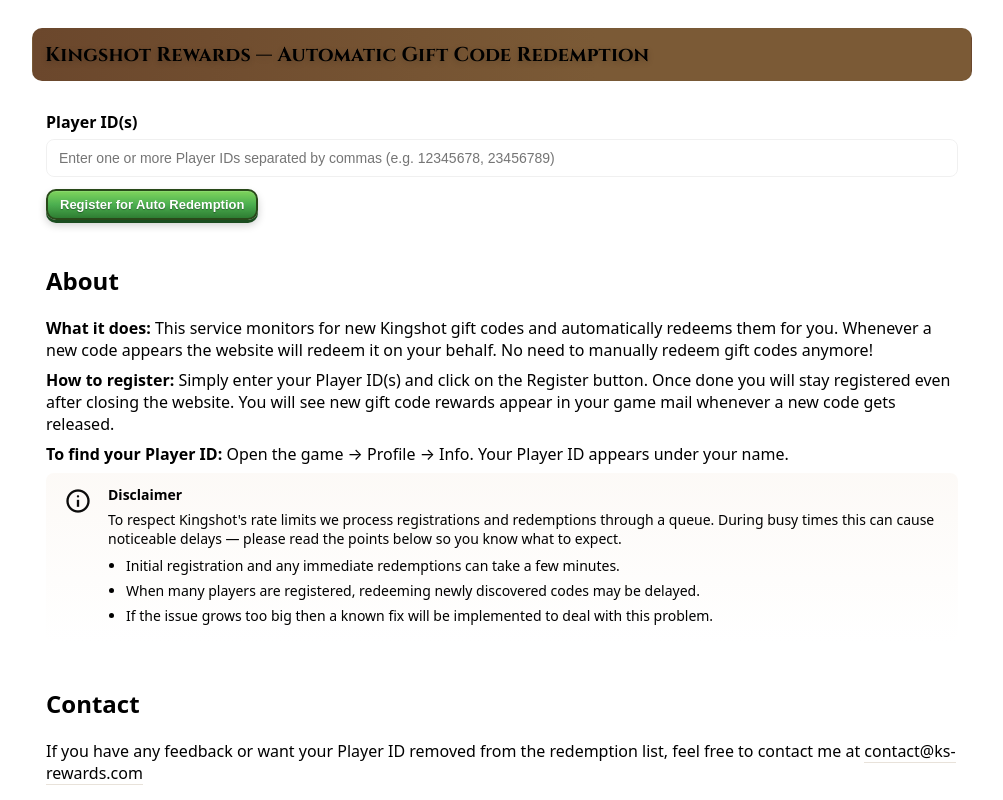
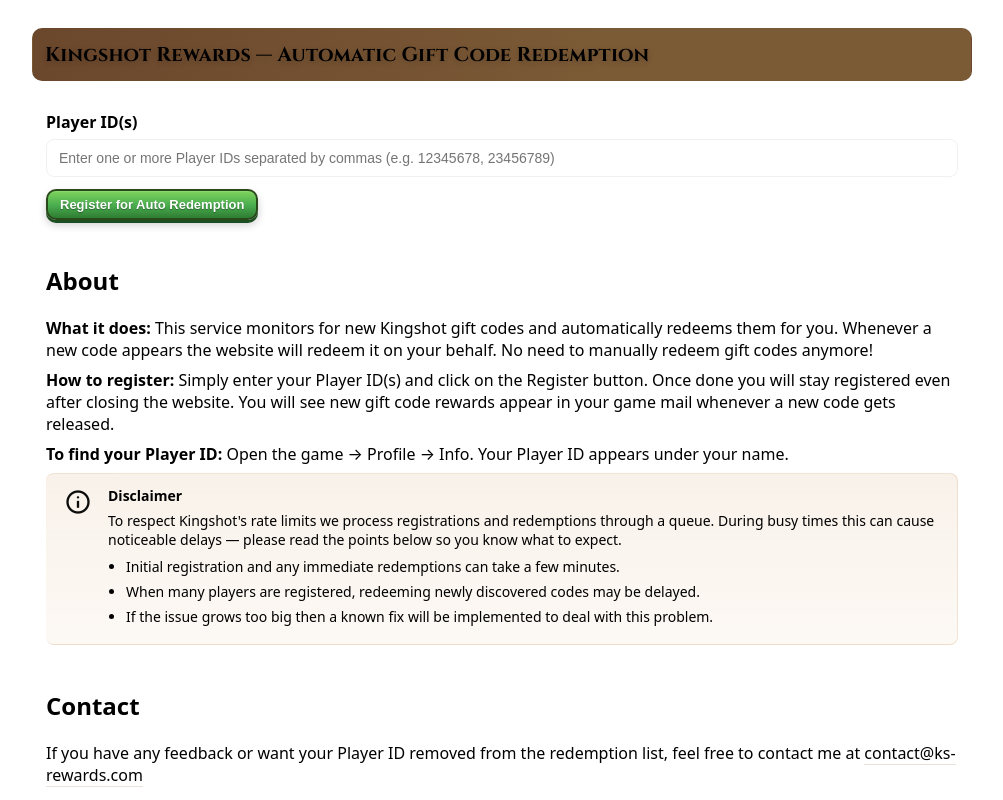
Before and after one commit to SangwoonYun/ks-rewards.com, a Nuxt app: page / in a window 1280 px wide. Shown: the top 800 px of the page, without its empty margins (138-1141 px from the left). Built offline with nearby package versions, Linux system fonts and the light colour scheme; no server answers.

Commit message:
disclaimer tile higher contrast

```diff
--- a/app/pages/index.vue
+++ b/app/pages/index.vue
@@ -1013,7 +1013,8 @@ footer a:hover {
   display: flex;
   gap: 12px;
   align-items: flex-start;
-  background: linear-gradient(180deg, rgba(212,165,116,0.06), rgba(255,255,255,0.02));
+  background: linear-gradient(180deg, rgba(212,165,116,0.15), rgba(245,230,211,0.25));
+  border: 1px solid rgba(212,165,116,0.25);
   border-left: 4px solid var(--primary-gold);
   padding: 12px 14px;
   border-radius: 8px;
```
